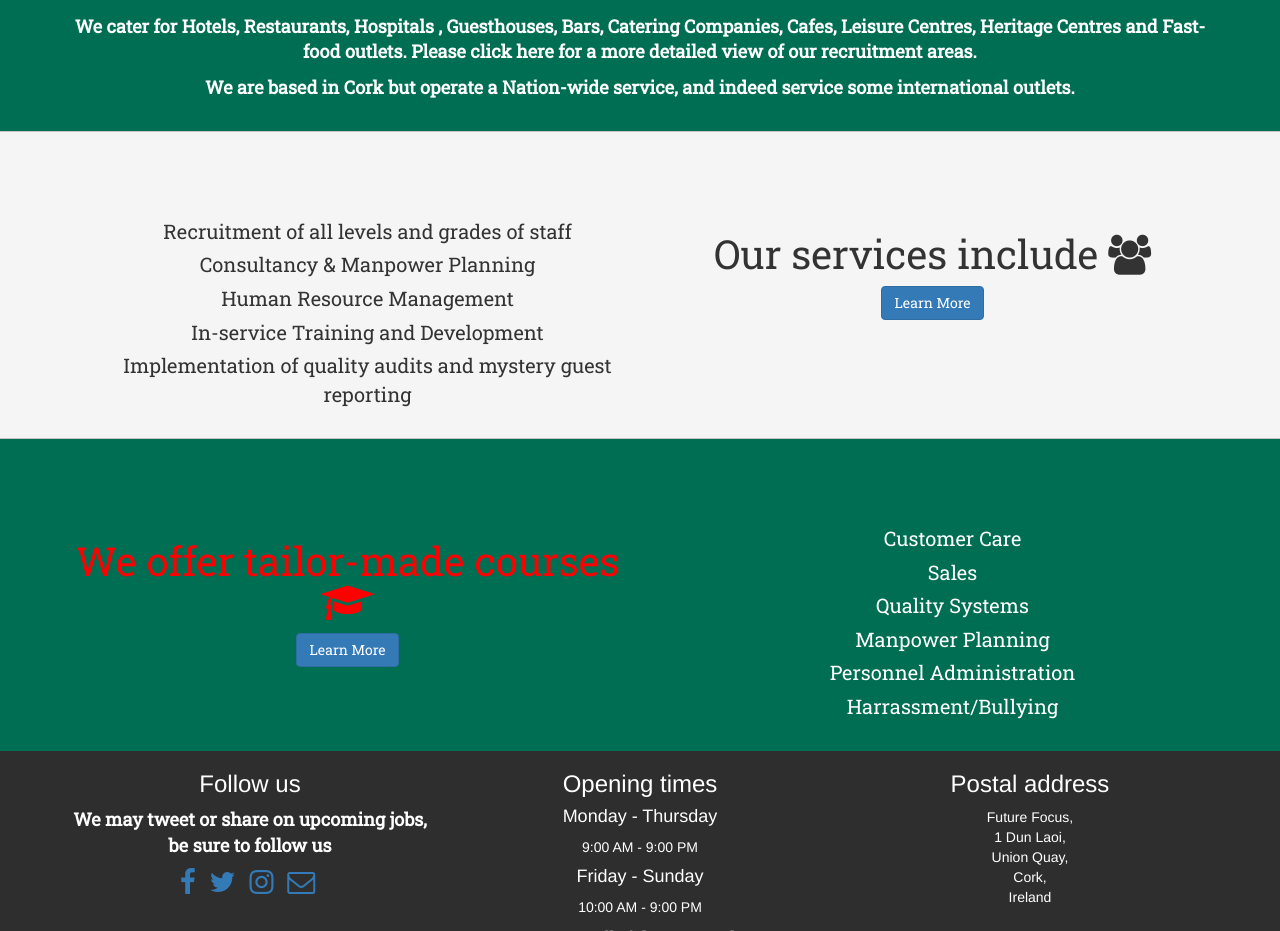
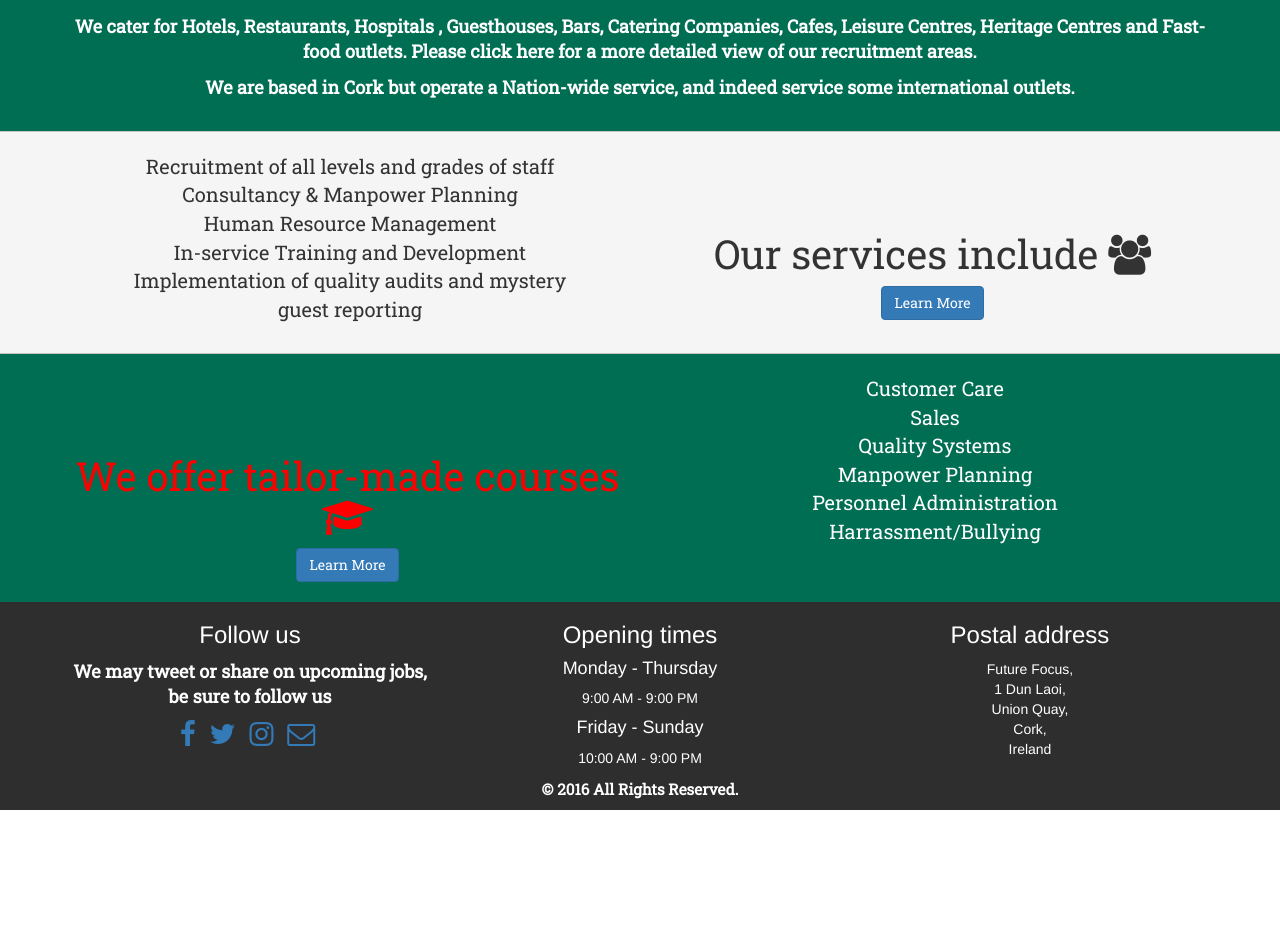
Before and after one commit to JammiM/futurefocuswebsite, a plain HTML site: page index.html in a window 1280 px wide. Shown: the part 460-1391 px from the top of the page. After the commit the page ends 1270 px from the top, so only its background shows below. Drawn offline with nearby package versions, Linux system fonts and the light colour scheme.

Commit message:
Fixing a bug with the list indentation

```diff
--- a/css/styles.css
+++ b/css/styles.css
@@ -113,12 +113,12 @@
 }
 
 .features ul {
-  padding-top: 60px;
+  padding-top: 0px;
 }
 
 .features li {
   font-size: 20px;
-  margin: 5px;
+  margin-right: 35px;
 }
 
 /* ######### FOOTER ######### */
--- a/index.html
+++ b/index.html
@@ -83,10 +83,10 @@
       </div><!-- container -->
     </section><!-- #aboutUs -->
 
-  <section id="services" class="features">
+  <section id="services" class="features text-center">
       <div class="container">
         <div class="row">
-          <div class="col-sm-12 col-md-6 text-center">
+          <div class="col-sm-12 col-md-6">
             <ul>
               <li>Recruitment of all levels and grades of staff</li>
               <li>Consultancy &amp; Manpower Planning</li>
@@ -106,12 +106,12 @@
 
   <section id="courses" class="features">
     <div class="container">
-      <div class="row">
-        <div class="col-md-6 text-center">
+      <div class="row text-center">
+        <div class="col-md-6">
           <h3>We offer tailor-made courses <i class="fa fa-graduation-cap" aria-hidden="true"></i></h3>
           <button id="coursesBtn" class="btn btn-primary btn-large">Learn More</button>
         </div>
-        <div class="col-md-6 text-center">
+        <div class="col-md-6 ">
           <ul>
             <li>Customer Care</li>
             <li>Sales</li>
```
